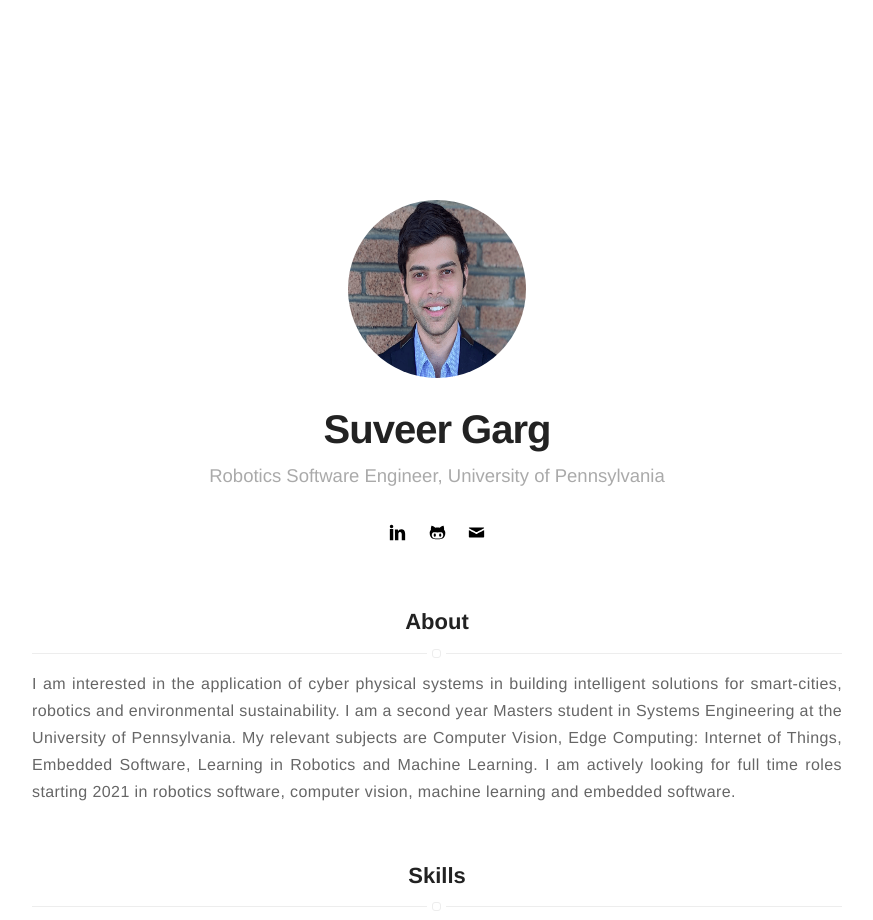
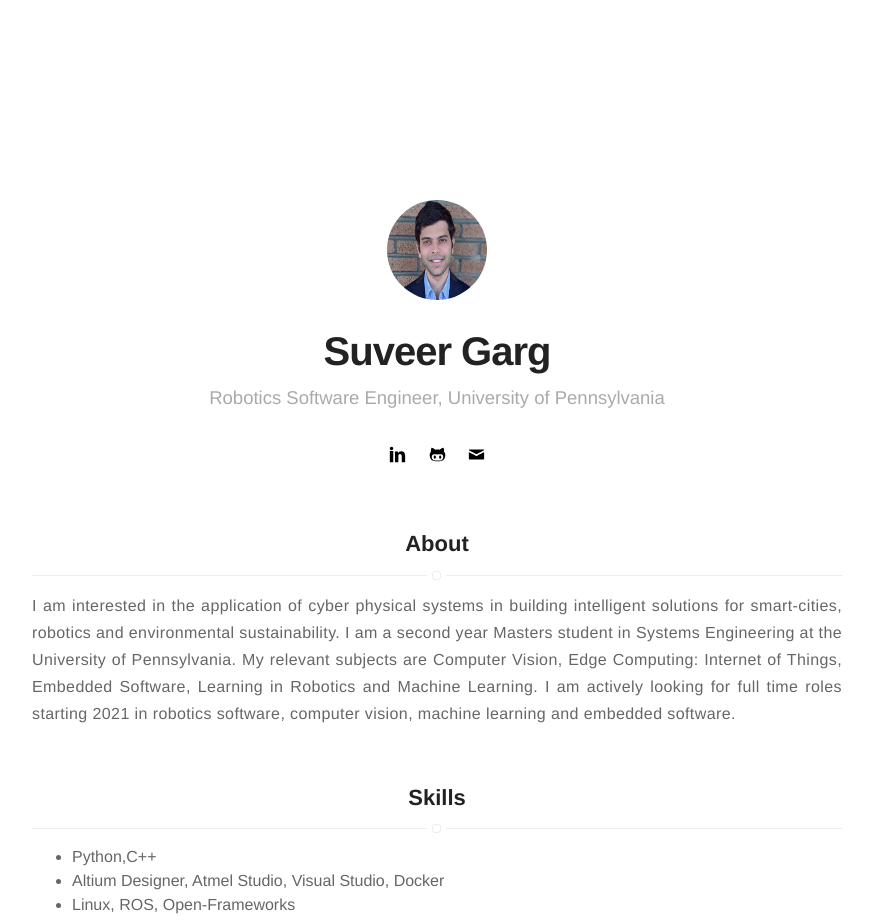
Before and after one commit to suveergarg/suveergarg.github.io, a Jekyll site: the page built from index.html, in a window 1280 px wide. Shown: the top 920 px of the page, without its empty margins (203-1076 px from the left). Built offline with Jekyll 4.4.1, drawn with Linux system fonts in a browser that asks for light colours.

Commit message:
size changes

```diff
--- a/_includes/header.html
+++ b/_includes/header.html
@@ -1,6 +1,6 @@
 <header class="header-home {% if site.animation %}animated{% endif %}">
     <span class="link">
-        <img class="selfie" width="178" height="178" alt="{{ site.name }}" src="{% if site.external-image %}{{ site.picture }}{% else %}{{ site.url }}/{{ site.picture }}{% endif %}" />
+        <img class="selfie" width="100" height="100" alt="{{ site.name }}" src="{% if site.external-image %}{{ site.picture }}{% else %}{{ site.url }}/{{ site.picture }}{% endif %}" />
     </span>
 
     <h1 class="title">{{ site.name }}</h1>
```
